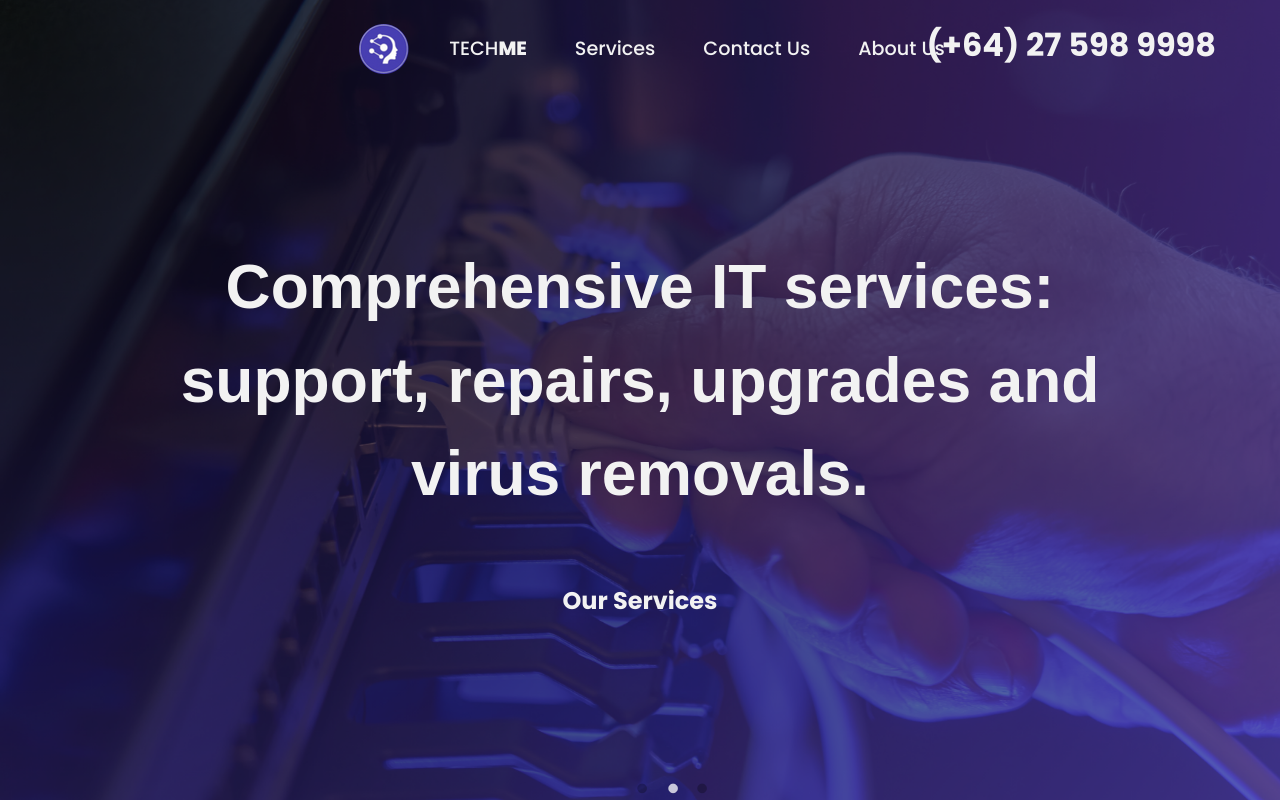
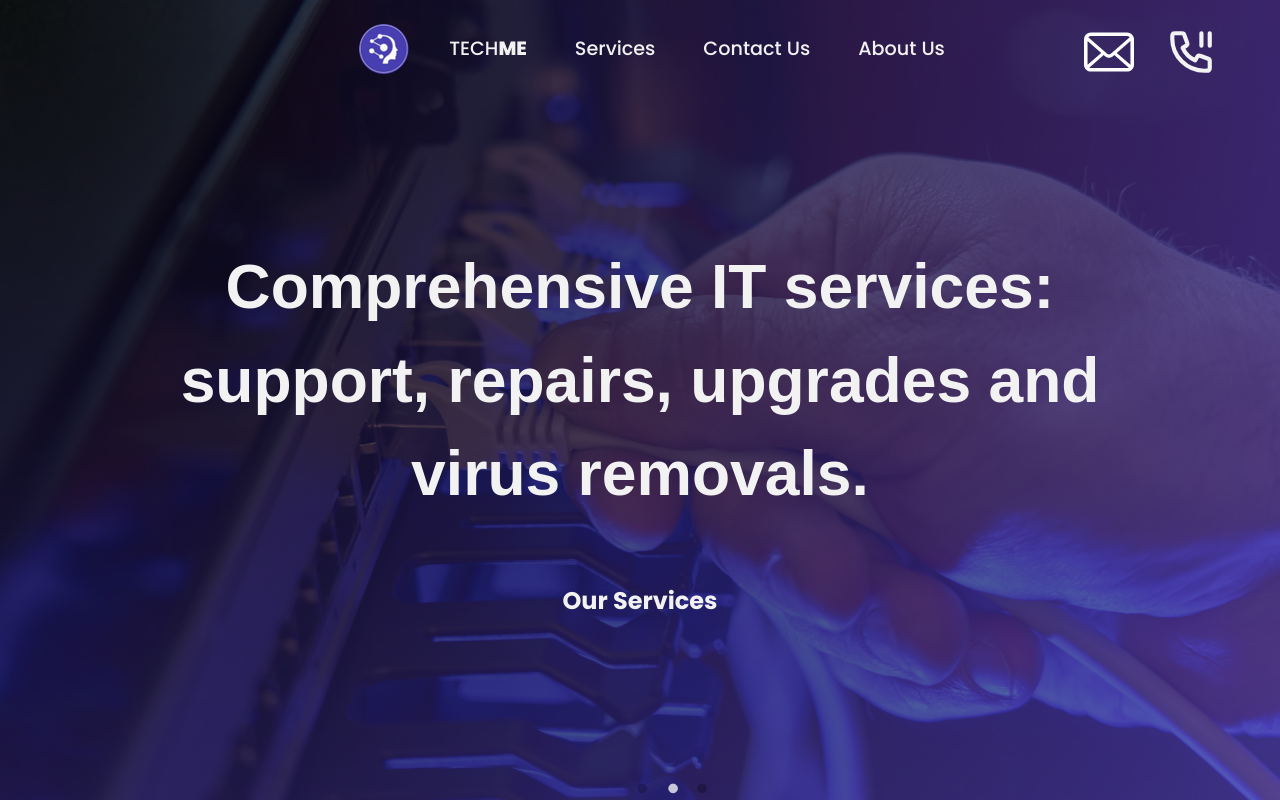
Before and after one commit to baayesh/TechMe, a React (Create React App) app: page / in a window 1280 px wide. Shown: the top 802 px of the page. Built offline with nearby package versions, Linux system fonts and the light colour scheme; a web font is replaced by a local one.

Commit message:
Add email and mobile button and remove mobile number

```diff
--- a/src/components/Navigation/Navigation.css
+++ b/src/components/Navigation/Navigation.css
@@ -48,7 +48,7 @@
 }
 
 .link:hover::before {
-  background-color: #4b3db2   ; /* Color of the underline on hover */
+  background-color: #4b3db2; /* Color of the underline on hover */
   border-radius: 20px;
 }
 
@@ -108,7 +108,6 @@
 
 .side-menu {
   display: none;
-
 }
 
 /* Navigation details */
@@ -137,13 +136,16 @@
   /* border: 2px dotted orange; */
   overflow: hidden;
   position: absolute;
- right: 0;
+  right: 0;
   margin-bottom: 0;
   font-family: Poppins, sans-serif;
   font-weight: 700;
   font-size: 2rem;
   margin-top: -2em;
   margin-right: 2em;
+  z-index: 9999;
+  display: flex;
+  gap:1em;
 }
 
 .nav-contact-ph-t {
@@ -156,14 +158,24 @@
   font-weight: 700;
   font-size: 1rem;
 }
+/* Navigation Icons */
+
+.nav-contact-email {
+  z-index: 9999;
+}
 
 @media (max-width: 1200px) {
-.nav-contact-ph{
-  display: none;
-}
+  .nav-contact-ph {
+  margin-right: 1em;
+  }
+
 }
 
 @media (max-width: 992px) {
+
+  .nav-contact-ph {
+    display: none;
+  }
 }
 
 @media (max-width: 768px) {
@@ -180,12 +192,11 @@
 
   /* New Navigation */
   #menu {
-
   }
 
   .side-menu {
     display: block;
-    z-index:3;
+    z-index: 3;
   }
 
   .t1 {
@@ -260,7 +271,6 @@
 
   .change {
     display: block;
-;
   }
 
   .change .bar {
@@ -280,7 +290,7 @@
   }
 
   .change-bg {
-    width:700px;
+    width: 700px;
     height: 700px;
     margin-right: 30%;
     margin-left: 30%;
--- a/src/components/Navigation/Navigation.jsx
+++ b/src/components/Navigation/Navigation.jsx
@@ -68,7 +68,7 @@ function Navigation() {
             </li>
             <li>
               <a href="">(+64)&nbsp;27&nbsp;598&nbsp;9998</a>
-             </li>
+            </li>
           </ul>
         </nav>
       </div>
@@ -88,7 +88,7 @@ function Navigation() {
 
                 <div className="nav-container-div">
                   <ul className="nav-container-items mt-2">
-                    <Link to='/'>
+                    <Link to="/">
                       <li className="nav-icon">
                         <img src={logo} alt="logo" className="nav-logo" />
                       </li>
@@ -105,9 +105,49 @@ function Navigation() {
                     <Link className="link ps-2 pe-2 " to="/about-us">
                       About&nbsp;Us
                     </Link>
+                  </ul>
 
-                  </ul>
-                  <h5 className="nav-contact-ph">(+64)&nbsp;27&nbsp;598&nbsp;9998</h5>
+                  {/* Mobile and Email icons */}
+                  <div className="nav-contact-ph">
+                    <div className="nav-contact-email">
+                      <svg
+                        height="50px"
+                        width="50px"
+                        fill="white"
+                        version="1.1"
+                        id="_x32_"
+                        xmlns="http://www.w3.org/2000/svg"
+                        viewBox="0 0 512 512"
+                      >
+                        <style type="text/css"></style>
+                        <g>
+                          <path
+                            class="st0"
+                            d="M510.678,112.275c-2.308-11.626-7.463-22.265-14.662-31.054c-1.518-1.915-3.104-3.63-4.823-5.345
+		c-12.755-12.818-30.657-20.814-50.214-20.814H71.021c-19.557,0-37.395,7.996-50.21,20.814c-1.715,1.715-3.301,3.43-4.823,5.345
+		C8.785,90.009,3.63,100.649,1.386,112.275C0.464,116.762,0,121.399,0,126.087V385.92c0,9.968,2.114,19.55,5.884,28.203
+		c3.497,8.26,8.653,15.734,14.926,22.001c1.59,1.586,3.169,3.044,4.892,4.494c12.286,10.175,28.145,16.32,45.319,16.32h369.958
+		c17.18,0,33.108-6.145,45.323-16.384c1.718-1.386,3.305-2.844,4.891-4.43c6.27-6.267,11.425-13.741,14.994-22.001v-0.064
+		c3.769-8.653,5.812-18.171,5.812-28.138V126.087C512,121.399,511.543,116.762,510.678,112.275z M46.509,101.571
+		c6.345-6.338,14.866-10.175,24.512-10.175h369.958c9.646,0,18.242,3.837,24.512,10.175c1.122,1.129,2.179,2.387,3.112,3.637
+		L274.696,274.203c-5.348,4.687-11.954,7.002-18.696,7.002c-6.674,0-13.276-2.315-18.695-7.002L43.472,105.136
+		C44.33,103.886,45.387,102.7,46.509,101.571z M36.334,385.92V142.735L176.658,265.15L36.405,387.435
+		C36.334,386.971,36.334,386.449,36.334,385.92z M440.979,420.597H71.021c-6.281,0-12.158-1.651-17.174-4.552l147.978-128.959
+		l13.815,12.018c11.561,10.046,26.028,15.134,40.36,15.134c14.406,0,28.872-5.088,40.432-15.134l13.808-12.018l147.92,128.959
+		C453.137,418.946,447.26,420.597,440.979,420.597z M475.666,385.92c0,0.529,0,1.051-0.068,1.515L335.346,265.221L475.666,142.8
+		V385.92z"
+                          />
+                        </g>
+                      </svg>
+                    </div>
+
+                    {/* Mobile phone */}
+                    <div className="nav-contact-phone">
+                    <svg width="50px" height="50px" viewBox="0 0 24 24" fill="none" xmlns="http://www.w3.org/2000/svg">
+<path d="M21 9V3M17 9V3M18.5 21C9.93959 21 3 14.0604 3 5.5C3 5.11378 3.01413 4.73086 3.04189 4.35173C3.07375 3.91662 3.08968 3.69907 3.2037 3.50103C3.29814 3.33701 3.4655 3.18146 3.63598 3.09925C3.84181 3 4.08188 3 4.56201 3H7.37932C7.78308 3 7.98496 3 8.15802 3.06645C8.31089 3.12515 8.44701 3.22049 8.55442 3.3441C8.67601 3.48403 8.745 3.67376 8.88299 4.05321L10.0491 7.26005C10.2096 7.70153 10.2899 7.92227 10.2763 8.1317C10.2643 8.31637 10.2012 8.49408 10.0942 8.64506C9.97286 8.81628 9.77145 8.93713 9.36863 9.17882L8 10C9.2019 12.6489 11.3501 14.7999 14 16L14.8212 14.6314C15.0629 14.2285 15.1837 14.0271 15.3549 13.9058C15.5059 13.7988 15.6836 13.7357 15.8683 13.7237C16.0777 13.7101 16.2985 13.7904 16.74 13.9509L19.9468 15.117C20.3262 15.255 20.516 15.324 20.6559 15.4456C20.7795 15.553 20.8749 15.6891 20.9335 15.842C21 16.015 21 16.2169 21 16.6207V19.438C21 19.9181 21 20.1582 20.9007 20.364C20.8185 20.5345 20.663 20.7019 20.499 20.7963C20.3009 20.9103 20.0834 20.9262 19.6483 20.9581C19.2691 20.9859 18.8862 21 18.5 21Z" stroke="#f2f2f2" stroke-width="2" stroke-linecap="round" stroke-linejoin="round"/>
+</svg>
+                    </div>
+                  </div>
                 </div>
               </nav>
             </div>
```
Also changed, not shown: src/App.js (+6 -12 lines).
